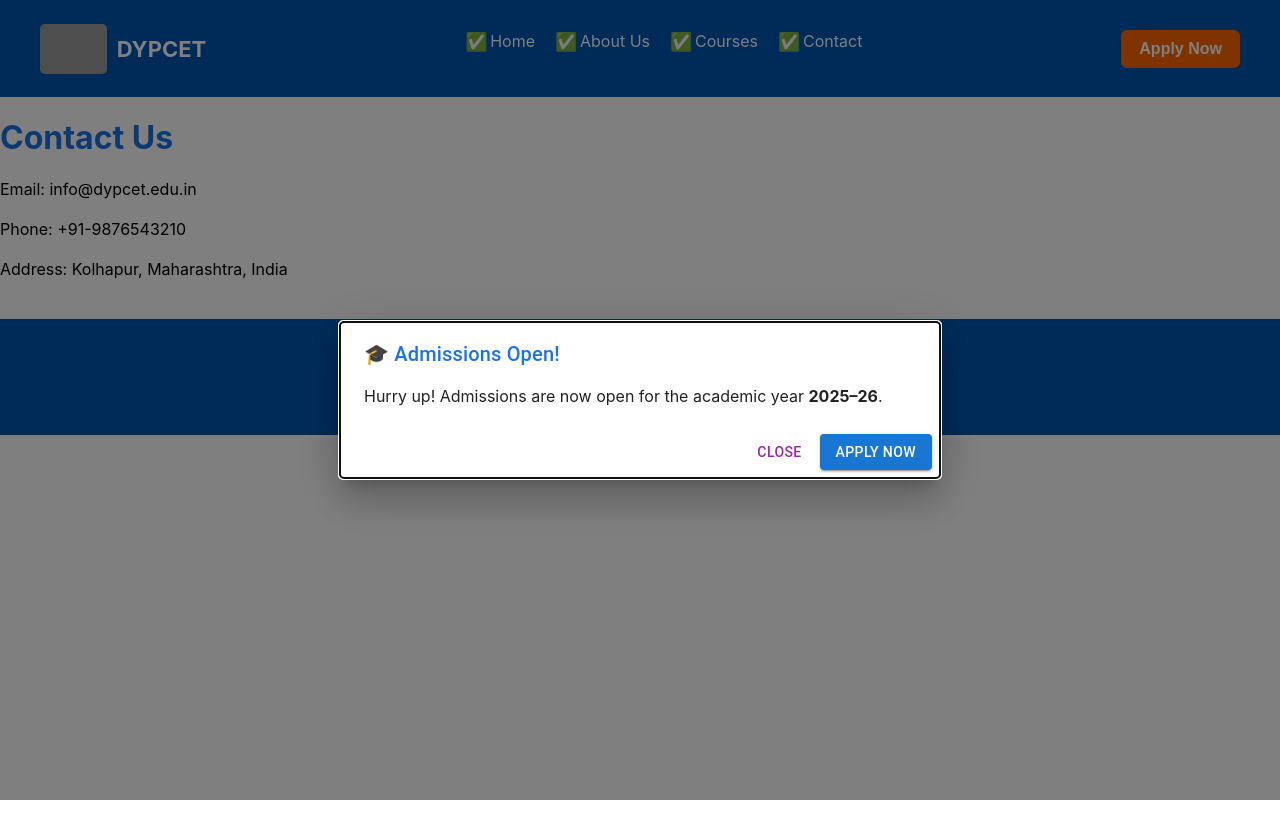
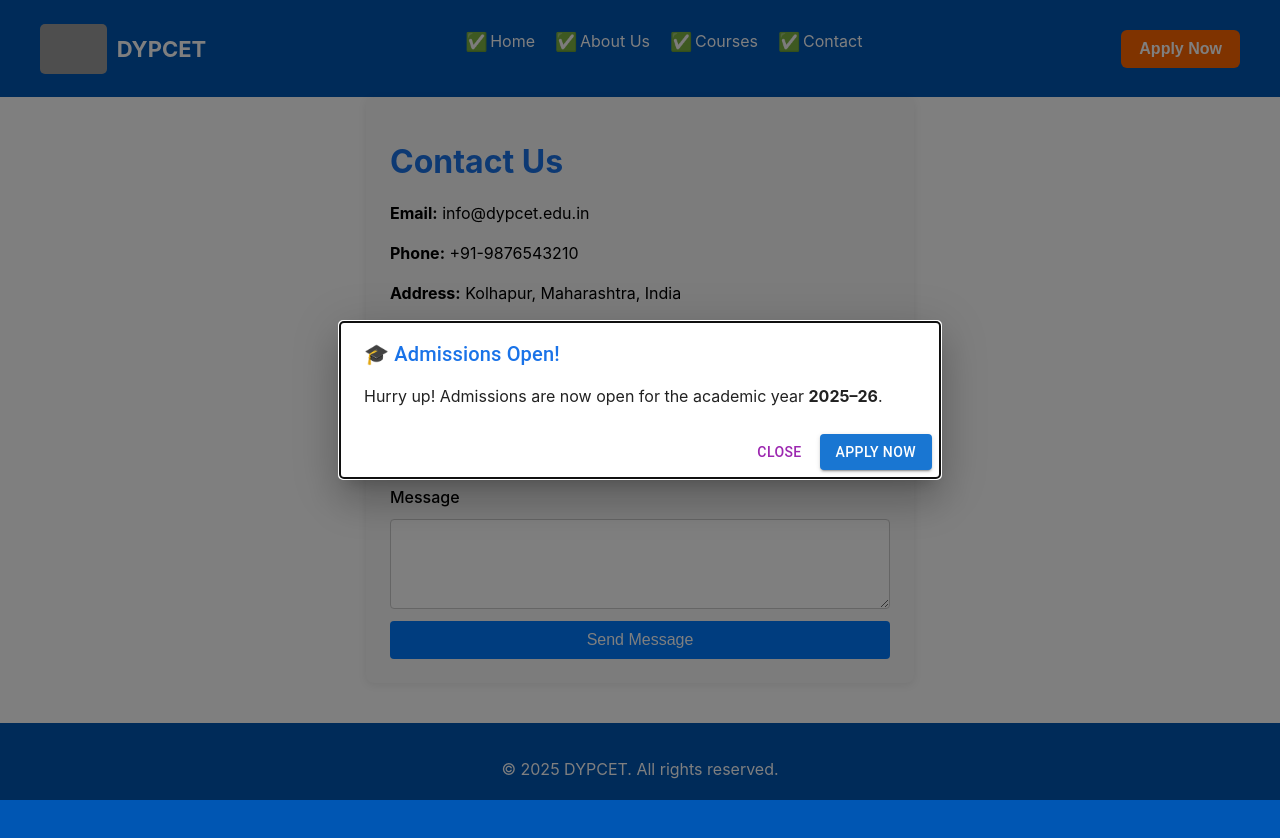
Before and after one commit to rajvardhan-ulape/MERN, a React (Create React App) app in the folder clgweb/: page /contact in a window 1280 px wide. Before the commit the page ends 800 px from the top, so only its background shows below. Built offline with nearby package versions, Linux system fonts and the light colour scheme; grey boxes are pictures that could not be loaded; some icons are missing.

Commit message:
contact page is updated

```diff
--- /dev/null
+++ b/clgweb/src/pages/ContactPage.css
@@ -0,0 +1,53 @@
+.contact-page-container {
+  max-width: 500px;
+  margin: 0 auto;
+  padding: 24px;
+  background: #f9f9f9;
+  border-radius: 8px;
+  box-shadow: 0 2px 8px rgba(0,0,0,0.08);
+}
+.contact-info {
+  margin-bottom: 24px;
+}
+.contact-form {
+  display: flex;
+  flex-direction: column;
+  gap: 12px;
+}
+.contact-form label {
+  font-weight: 500;
+}
+.contact-form input,
+.contact-form textarea {
+  padding: 8px;
+  border: 1px solid #ccc;
+  border-radius: 4px;
+  font-size: 1rem;
+}
+.contact-form input:focus,
+.contact-form textarea:focus {
+  outline: none;
+  border-color: #007bff;
+}
+.contact-form button {
+  background: #007bff;
+  color: #fff;
+  border: none;
+  padding: 10px 0;
+  border-radius: 4px;
+  font-size: 1rem;
+  cursor: pointer;
+  transition: background 0.2s;
+}
+.contact-form button:hover {
+  background: #0056b3;
+}
+.contact-form .error {
+  color: #d32f2f;
+  font-size: 0.95rem;
+}
+.contact-form .success {
+  color: #388e3c;
+  font-size: 1rem;
+  margin-top: 8px;
+}
--- a/clgweb/src/pages/ContactPage.js
+++ b/clgweb/src/pages/ContactPage.js
@@ -1,12 +1,88 @@
-import React from "react";
+import React, { useState } from "react";
+import "./ContactPage.css";
+
 
 function ContactPage() {
+  const [form, setForm] = useState({ name: "", email: "", message: "" });
+  const [errors, setErrors] = useState({});
+  const [submitted, setSubmitted] = useState(false);
+
+  const validate = () => {
+    const newErrors = {};
+    if (!form.name.trim()) newErrors.name = "Name is required.";
+    if (!form.email.trim()) {
+      newErrors.email = "Email is required.";
+    } else if (!/^[^@\s]+@[^@\s]+\.[^@\s]+$/.test(form.email)) {
+      newErrors.email = "Email is invalid.";
+    }
+    if (!form.message.trim()) newErrors.message = "Message is required.";
+    return newErrors;
+  };
+
+  const handleChange = (e) => {
+    setForm({ ...form, [e.target.name]: e.target.value });
+    setErrors({ ...errors, [e.target.name]: undefined });
+  };
+
+  const handleSubmit = (e) => {
+    e.preventDefault();
+    const validationErrors = validate();
+    if (Object.keys(validationErrors).length > 0) {
+      setErrors(validationErrors);
+      return;
+    }
+    setSubmitted(true);
+    // Here you can add logic to send the form data to a backend or email service
+  };
+
   return (
-    <div className="page">
+    <div className="contact-page-container">
       <h1>Contact Us</h1>
-      <p>Email: info@dypcet.edu.in</p>
-      <p>Phone: +91-9876543210</p>
-      <p>Address: Kolhapur, Maharashtra, India</p>
+      <div className="contact-info">
+        <p><strong>Email:</strong> info@dypcet.edu.in</p>
+        <p><strong>Phone:</strong> +91-9876543210</p>
+        <p><strong>Address:</strong> Kolhapur, Maharashtra, India</p>
+      </div>
+      <form className="contact-form" onSubmit={handleSubmit} aria-label="Contact form">
+        <label htmlFor="name">Name</label>
+        <input
+          id="name"
+          name="name"
+          type="text"
+          value={form.name}
+          onChange={handleChange}
+          aria-invalid={!!errors.name}
+          aria-describedby="name-error"
+        />
+        {errors.name && <span id="name-error" className="error">{errors.name}</span>}
+
+        <label htmlFor="email">Email</label>
+        <input
+          id="email"
+          name="email"
+          type="email"
+          value={form.email}
+          onChange={handleChange}
+          aria-invalid={!!errors.email}
+          aria-describedby="email-error"
+        />
+        {errors.email && <span id="email-error" className="error">{errors.email}</span>}
+
+        <label htmlFor="message">Message</label>
+        <textarea
+          id="message"
+          name="message"
+          rows={4}
+          value={form.message}
+          onChange={handleChange}
+          aria-invalid={!!errors.message}
+          aria-describedby="message-error"
+        />
+        {errors.message && <span id="message-error" className="error">{errors.message}</span>}
+
+        <button type="submit">Send Message</button>
+        {submitted && <div className="success">Thank you for contacting us!</div>}
+      </form>
     </div>
   );
 }
```
